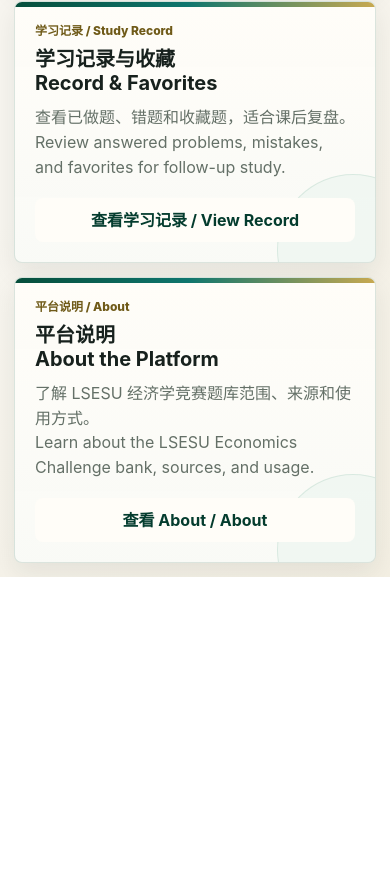
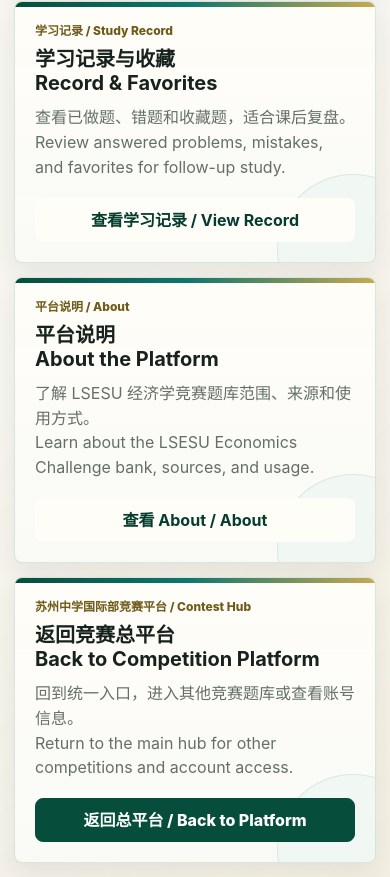
Before and after one commit to samuelq800/lsesu-economics-practice-platform, a plain HTML site: page index.html in a window 390 px wide. Shown: the part 1133-2010 px from the top of the page. Before the commit the page ends 1710 px from the top, so only its background shows below. Drawn offline with nearby package versions, Linux system fonts and the light colour scheme.

Commit message:
Add return links to contest platform

```diff
--- a/app.js
+++ b/app.js
@@ -50,6 +50,7 @@
   reviewToEntry: document.querySelector("#reviewToEntry"),
   aboutToPractice: document.querySelector("#aboutToPractice"),
   aboutToEntry: document.querySelector("#aboutToEntry"),
+  filters: document.querySelector(".filters"),
   topicFilter: document.querySelector("#topicFilter"),
   difficultyFilter: document.querySelector("#difficultyFilter"),
   searchFilter: document.querySelector("#searchFilter"),
--- a/index.html
+++ b/index.html
@@ -5,7 +5,7 @@
     <meta name="viewport" content="width=device-width, initial-scale=1" />
     <title>LSESU 经济学竞赛练习 | LSESU Economics Practice</title>
     <link rel="icon" href="./school-logo.jpg" />
-    <link rel="stylesheet" href="./styles.css?v=20260708-lsesu1" />
+    <link rel="stylesheet" href="./styles.css?v=20260718-platform-return2" />
   </head>
   <body>
     <main id="entryScreen" class="entry-screen">
@@ -69,6 +69,15 @@
             </div>
             <button id="aboutMode" type="button">查看 About / About</button>
           </section>
+
+          <section class="mode-card mode-card-secondary platform-card" aria-label="返回竞赛总平台 / Return to contest platform">
+            <div>
+              <span class="eyebrow">苏州中学国际部竞赛平台 / Contest Hub</span>
+              <h2>返回竞赛总平台<br />Back to Competition Platform</h2>
+              <p>回到统一入口，进入其他竞赛题库或查看账号信息。<br />Return to the main hub for other competitions and account access.</p>
+            </div>
+            <a class="platform-link" href="https://samuelq800.github.io/szzx-intl-contest-entrance/">返回总平台 / Back to Platform</a>
+          </section>
         </div>
       </section>
     </main>
@@ -83,6 +92,7 @@
           <div class="user-status"><span id="assignmentUserStatus">未登录 / Not signed in</span></div>
           <button id="assignmentRefresh" type="button">刷新 / Refresh</button>
           <button id="assignmentToEntry" type="button">模式选择 / Modes</button>
+          <a class="platform-link platform-link-compact" href="https://samuelq800.github.io/szzx-intl-contest-entrance/">总平台 / Platform</a>
         </div>
       </header>
       <section class="assignment-page" aria-label="老师布置的 LSESU 题目 / Assigned LSESU problems">
@@ -112,6 +122,7 @@
           <button id="openReview" type="button">学习记录 / Record</button>
           <button id="openAbout" type="button">平台说明 / About</button>
           <button id="backToEntry" type="button">模式选择 / Modes</button>
+          <a class="platform-link platform-link-compact" href="https://samuelq800.github.io/szzx-intl-contest-entrance/">总平台 / Platform</a>
         </div>
       </header>
 
@@ -203,6 +214,7 @@
           <button id="reviewToPractice" type="button">继续练习 / Continue</button>
           <button id="reviewToAbout" type="button">平台说明 / About</button>
           <button id="reviewToEntry" type="button">模式选择 / Modes</button>
+          <a class="platform-link platform-link-compact" href="https://samuelq800.github.io/szzx-intl-contest-entrance/">总平台 / Platform</a>
         </div>
       </header>
       <section class="review-grid">
@@ -236,6 +248,7 @@
         <div class="top-actions">
           <button id="aboutToPractice" type="button">进入练习 / Practice</button>
           <button id="aboutToEntry" type="button">模式选择 / Modes</button>
+          <a class="platform-link platform-link-compact" href="https://samuelq800.github.io/szzx-intl-contest-entrance/">总平台 / Platform</a>
         </div>
       </header>
       <section class="about-page" aria-label="平台说明 / About the platform">
@@ -269,6 +282,6 @@
 
     <script defer src="https://cdn.jsdelivr.net/npm/@supabase/supabase-js@2"></script>
     <script defer src="./lsesu_question_bank.js?v=20260708-lsesu1"></script>
-    <script defer src="./app.js?v=20260712-econ-assignments1"></script>
+    <script defer src="./app.js?v=20260718-platform-return2"></script>
   </body>
 </html>
--- a/styles.css
+++ b/styles.css
@@ -380,6 +380,58 @@
   border-color: rgba(0, 107, 67, 0.42);
 }
 
+.platform-card {
+  grid-column: 1 / -1;
+  min-height: 132px;
+  flex-direction: row;
+  align-items: center;
+}
+
+.platform-card > div {
+  max-width: 760px;
+}
+
+.platform-link {
+  min-height: 44px;
+  padding: 0 18px;
+  border: 1px solid var(--accent);
+  border-radius: 8px;
+  background: var(--accent);
+  color: #fff;
+  display: inline-flex;
+  align-items: center;
+  justify-content: center;
+  font-weight: 850;
+  line-height: 1.18;
+  text-align: center;
+  text-decoration: none;
+  position: relative;
+  z-index: 1;
+}
+
+.platform-link:hover {
+  background: var(--accent-strong);
+  border-color: var(--accent-strong);
+}
+
+.platform-card .platform-link {
+  flex: 0 0 auto;
+  min-width: 220px;
+}
+
+.top-actions .platform-link-compact {
+  min-height: 40px;
+  padding: 0 14px;
+  background: #fff;
+  color: var(--accent-strong);
+  border-color: rgba(0, 107, 67, 0.26);
+}
+
+.top-actions .platform-link-compact:hover {
+  background: var(--accent-soft);
+  border-color: rgba(0, 107, 67, 0.42);
+}
+
 .exam-pick {
   display: grid;
   gap: 6px;
@@ -1950,3 +2002,15 @@
   border-color: var(--accent);
   background: linear-gradient(180deg, #ecfdf5, #fffdf8);
 }
+
+@media (max-width: 760px) {
+  .platform-card {
+    flex-direction: column;
+    align-items: stretch;
+  }
+
+  .platform-card .platform-link {
+    width: 100%;
+    min-width: 0;
+  }
+}
```
